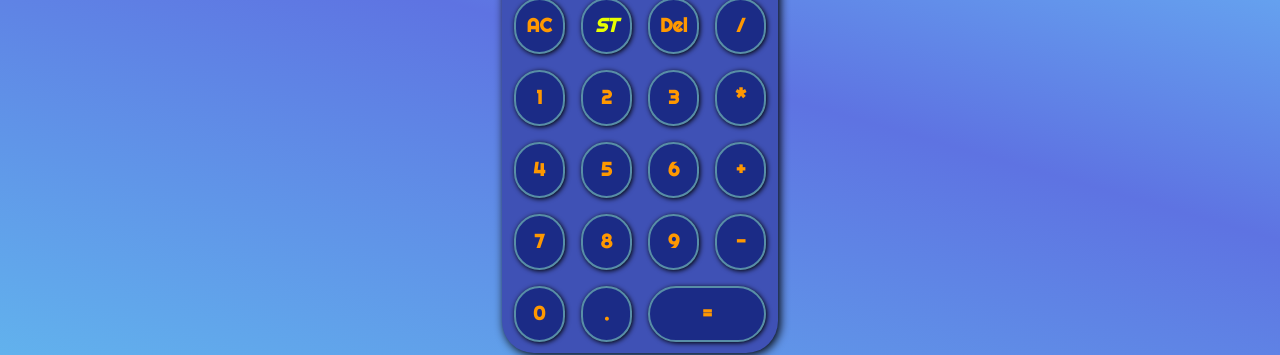
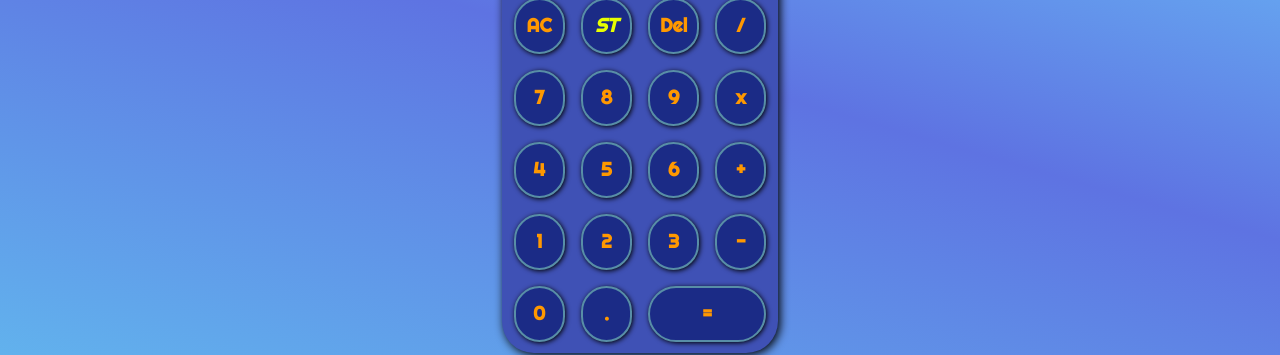
Before and after one commit to Luayabbas1981/react-calc, a React (Create React App) app: page / in a window 1280 px wide. Shown: the part 359-714 px from the top of the page. Built offline with nearby package versions, Linux system fonts and the light colour scheme.

Commit message:
add-styles

```diff
--- a/src/App.js
+++ b/src/App.js
@@ -254,12 +254,12 @@ function App() {
           bcColor={bcColor}
         />
 
-        <Button digit="1" dispatch={dispatch} color={color} bcColor={bcColor} />
-        <Button digit="2" dispatch={dispatch} color={color} bcColor={bcColor} />
-        <Button digit="3" dispatch={dispatch} color={color} bcColor={bcColor} />
+        <Button digit="7" dispatch={dispatch} color={color} bcColor={bcColor} />
+        <Button digit="8" dispatch={dispatch} color={color} bcColor={bcColor} />
+        <Button digit="9" dispatch={dispatch} color={color} bcColor={bcColor} />
 
         <Operations
-          operation="*"
+          operation="x"
           dispatch={dispatch}
           color={color}
           bcColor={bcColor}
@@ -276,9 +276,9 @@ function App() {
           bcColor={bcColor}
         />
 
-        <Button digit="7" dispatch={dispatch} color={color} bcColor={bcColor} />
-        <Button digit="8" dispatch={dispatch} color={color} bcColor={bcColor} />
-        <Button digit="9" dispatch={dispatch} color={color} bcColor={bcColor} />
+        <Button digit="1" dispatch={dispatch} color={color} bcColor={bcColor} />
+        <Button digit="2" dispatch={dispatch} color={color} bcColor={bcColor} />
+        <Button digit="3" dispatch={dispatch} color={color} bcColor={bcColor} />
 
         <Operations
           operation="-"
```
Also changed, not shown: 7 other files (tests, documents, lock files or other folders).
